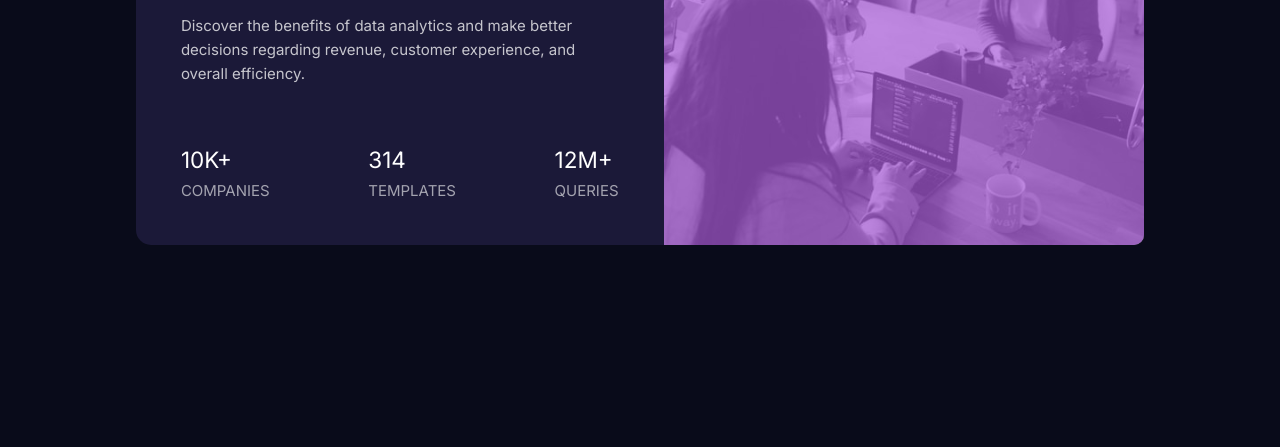
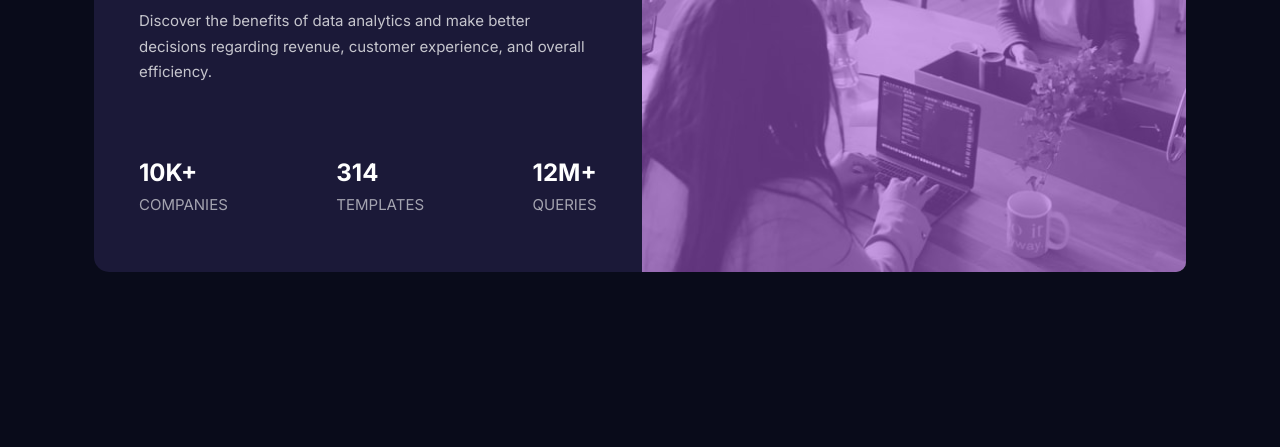
Before and after one commit to Kamania/stats-preview-card-component-main, a plain HTML site: page index.html in a window 1280 px wide. Shown: the part 353-800 px from the top of the page. Drawn offline with Linux system fonts and the light colour scheme.

Commit message:
Update Style

```diff
--- a/index.html
+++ b/index.html
@@ -31,7 +31,8 @@
 
     <!--<div class="img-hero"></div>-->
     <div class="hero-img-container">
-        <div class="img-hero"></div>
+        <img class="img-mobile" src="images/image-header-mobile.jpg" alt="mobile header image">
+        <img class="img-desktop" src="images/image-header-desktop.jpg" alt="desktop header image">
         <div class="overlay"></div>
     </div>
 
--- a/style.css
+++ b/style.css
@@ -1,7 +1,7 @@
 :root {
     --bg-main: hsl(233, 47%, 7%);
     --bg-card: hsl(244, 38%, 16%);
-    --bg-accent: hsl(277, 64%, 61%);
+    --bg-accent: hsla(277, 64%, 61%, .8);
 
     --white-main-heading-stats: hsl(0, 0%, 100%);
     --white-main-paragraph: hsla(0, 0%, 100%, 0.75);
@@ -14,14 +14,14 @@
     padding: 0;
 }
 
-html, body {
+body {
     font-size: 15px;
     font-family: 'Inter', sans-serif;
     display: grid;
     justify-content: center;
     align-content: center;
-    height: 100%;
     background: hsl(233, 47%, 7%);
+    min-height: 100vh;
 }
 
 main {
@@ -33,15 +33,14 @@ main {
 
 .hero-img-container {
     position: relative;
-    height: 258px;
 }
-
-.img-hero, .overlay{
+/*
+ .overlay {
     border-top-right-radius: 10px;
     border-top-left-radius: 10px;
 }
 
-.img-hero{
+.img-hero {
     background-image: url("images/image-header-mobile.jpg");
     height: 100%;
     width: 100%;
@@ -51,7 +50,7 @@ main {
     pointer-events: none;
 }
 
-.img-hero::before{
+.img-hero::before {
     content: '';
     position: absolute;
     top: 0;
@@ -62,6 +61,16 @@ main {
     opacity: 0;
 }
 
+.overlay {
+    position: absolute;
+    top: 0;
+    left: 0;
+    width: 100%;
+    height: 100%;
+    background-color: var(--bg-accent);
+    pointer-events: none;
+    opacity: .7;
+}*/
 .overlay {
     position: absolute;
     top: 0;
@@ -90,72 +99,96 @@ main {
     color: var(--bg-accent);
 }
 
-.description{
+.description {
     color: var(--white-main-paragraph);
     padding: 1em 0;
     line-height: 1.6rem;
     font-weight: 200;
 }
 
-.stats-section{
+.stats-section {
     display: grid;
     grid-template-rows: repeat(3, 1fr);
     grid-row-gap: 1.5em;
 }
 
-.stats-sub-section{
+.stats-sub-section {
     display: flex;
     flex-direction: column;
     row-gap: .5em;
 }
 
-.stats-title{
+.stats-title {
     color: var(--white-stat-heading);
     text-transform: uppercase;
     font-weight: 300;
 }
 
-.stats-value{
+.stats-value {
     font-size: 1.5rem;
     text-transform: uppercase;
+    font-weight: 700;
 }
 
-@media (min-width: 756px) {
-    main{
+@media (max-width: 375px) {
+    .img-desktop{
+        display: none;
+        width: 100%;
+    }
+    .img-mobile{
+        display: block;
+        width: 100%;
+        border-top-right-radius: 10px;
+        border-top-left-radius: 10px;
+    }
+
+    .img-desktop, .overlay{
+        border-bottom-right-radius: 10px;
+        border-top-right-radius: 10px;
+    }
+}
+@media (min-width: 376px)  {
+    .img-desktop{
+        display: block;
+        width: 100%;
+    }
+    .img-mobile{
+        display: none;
+        width: 100%;
+    }
+
+    .img-desktop, .overlay{
+        border-bottom-right-radius: 10px;
+        border-top-right-radius: 10px;
+    }
+}
+
+@media (min-width: 1020px) {
+    main {
         max-width: 1092px;
         display: flex;
         flex-direction: row-reverse;
     }
 
-    .hero-img-container{
+    .hero-img-container {
         width: 100%;
         height: 100%;
     }
 
-    .img-hero, .overlay{
-        border-top-left-radius: 0;
-        border-bottom-right-radius: 10px;
-    }
-
-    .img-hero{
-        background-image: url("images/image-header-desktop.jpg");
-        background-size: cover;
-    }
-
-    .body-container{
+    .body-container {
         text-align: left;
     }
 
-    .title{
+    .title {
         font-size: 2.5rem;
     }
 
-    .description{
+    .description {
         margin-top: 1em;
         margin-bottom: 3em;
     }
 
-    .stats-section{
+    .stats-section {
         display: flex;
         justify-content: space-between;
     }
```
